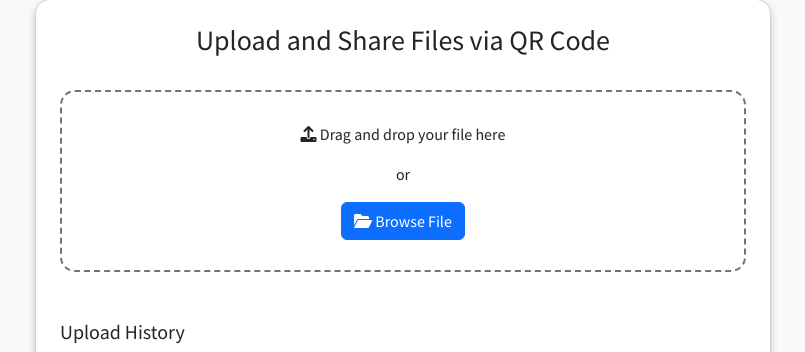
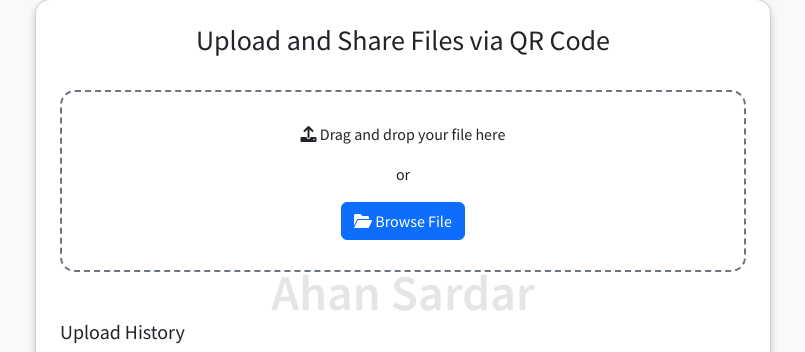
Before and after one commit to ahancrypto/QR-File-Sharing, a Flask app: page / in a window 1280 px wide. Shown: the part 108-460 px from the top of the page, without its empty margins (237-1042 px from the left). Run offline with Flask 3, Linux system fonts and the light colour scheme; some libraries are stand-ins or nearby versions.

Commit message:
Add files via upload

```diff
--- a/app/templates/index.html
+++ b/app/templates/index.html
@@ -106,6 +106,19 @@
     font-weight: 400;
     line-height: 1.5;
 }
+#author-name {
+      position: fixed; /* Fix the watermark to stay in place */
+      top: 50%; /* Center vertically */
+      left: 50%; /* Center horizontally */
+      transform: translate(-50%, -50%); /* Adjust to perfectly center it */
+      font-size: 50px; /* Larger text */
+      color: rgba(0, 0, 0, 0.1); /* Light opacity for a faint watermark effect */
+      font-weight: bold;
+      pointer-events: none; /* Make sure it doesn’t interfere with other elements */
+      z-index: 9999; /* Ensure it’s on top of everything */
+      text-align: center;
+      user-select: none; /* Prevent text selection */
+    }
 
         /* Custom animations */
         @keyframes fadeIn {
@@ -122,7 +135,7 @@
 <!-- Navigation Bar -->
 <nav class="navbar navbar-expand-lg navbar-dark bg-primary">
     <div class="container">
-
+        <p id="author-name"></p>
         <!-- Icon beside the title -->
         <a class="navbar-brand" href="#">
             <img src="/static/app.png" class="manual-icon" alt="QR File Sharing"> <!-- Image icon for manual -->
@@ -287,10 +300,19 @@
         </div>
     </div>
 
+	<script>
+
+    var name = atob('QWhhbiBTYXJkYXI=');
+
+    document.getElementById("author-name").textContent = name;
+  </script>
+
+
     <!-- Footer -->
     <footer class="footer text-center">
         <div class="container">
             <span>© 2024 QR File Sharing By Ahan Sardar</span>
+
         </div>
     </footer>
 
```
